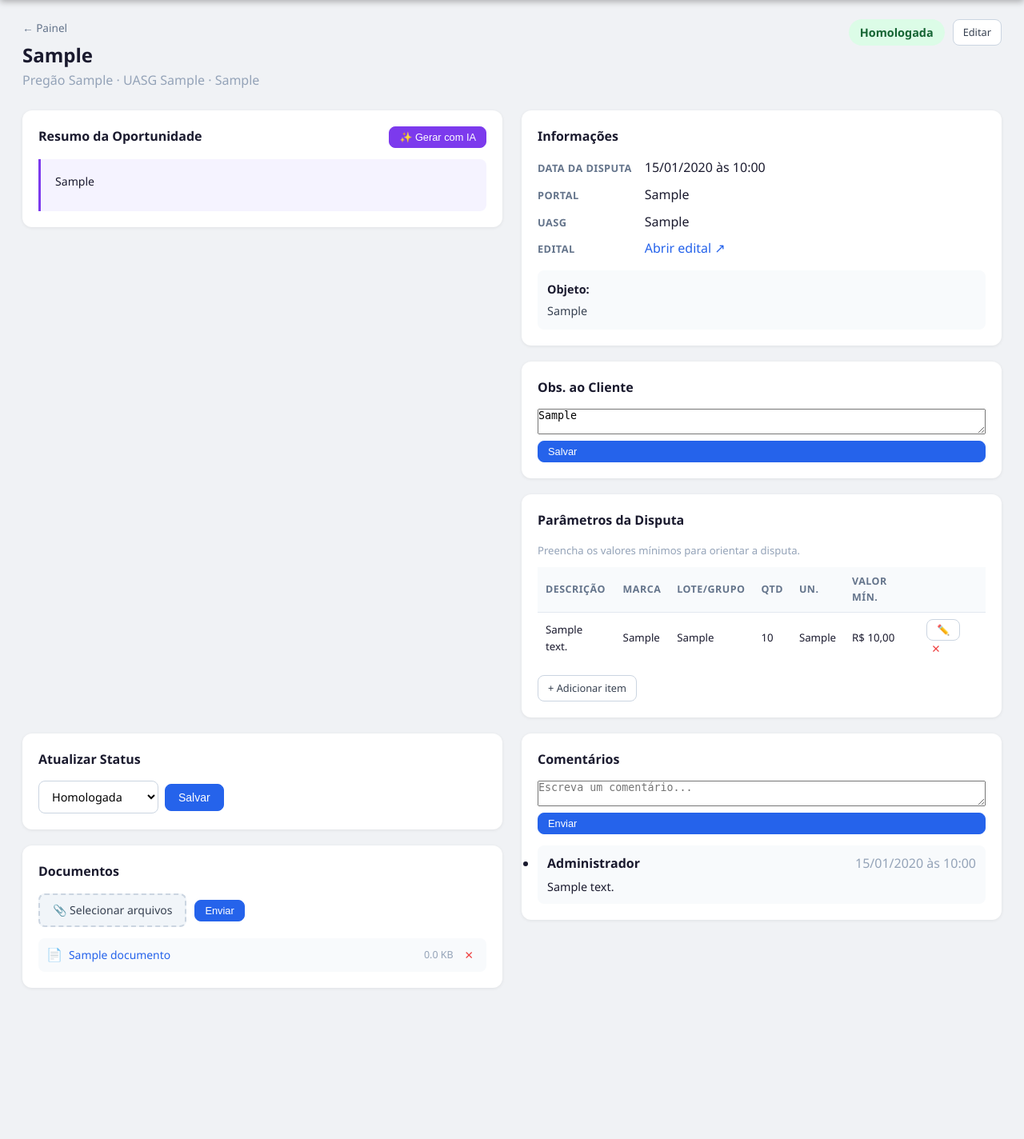
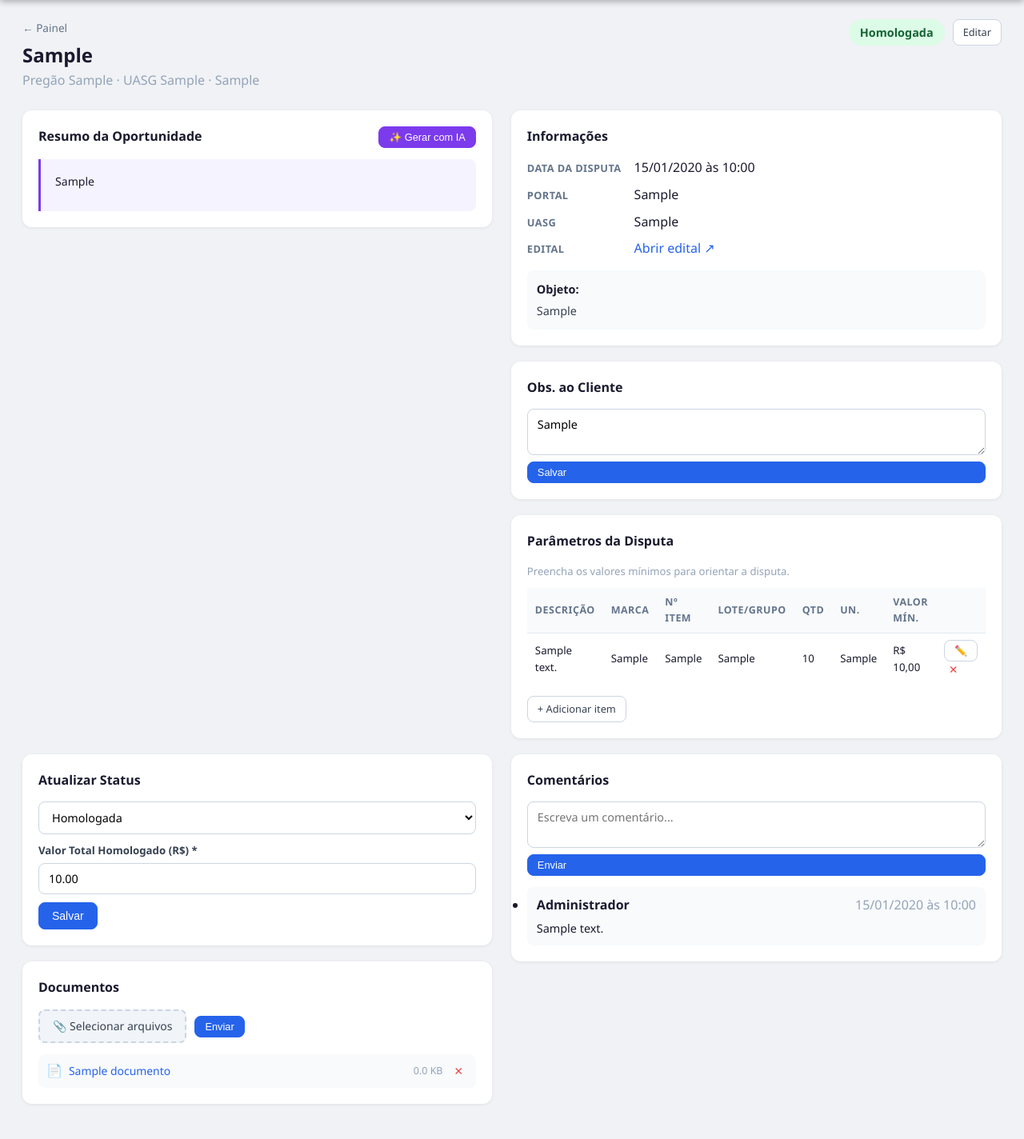
Before and after one commit to igorsantoscost-rgb/Software-de-Licita-es, a Flask app: page /licitacoes/1 in a window 1280 px wide. Shown: the part 56-1480 px from the top of the page at 80% size. Before the commit the page ends 1291 px from the top, so only its background shows below. Run offline with Flask 3, Linux system fonts and the light colour scheme; a user stored in the database is signed in; tables that the repository leaves empty hold one stand-in row (values such as "Sample post").

Commit message:
feat: status encerrada e valor homologado/motivo de encerramento; numero item e padronizacao de textareas

```diff
--- a/app/__init__.py
+++ b/app/__init__.py
@@ -101,6 +101,36 @@ def _migrar_coluna_tipo_documento():
                     "ALTER TABLE itens_licitacao ADD COLUMN marca VARCHAR(200)"
                 ))
                 conn.commit()
+
+            resultado4 = conn.execute(text("""
+                SELECT column_name FROM information_schema.columns
+                WHERE table_name = 'itens_licitacao' AND column_name = 'numero_item'
+            """))
+            if resultado4.first() is None:
+                conn.execute(text(
+                    "ALTER TABLE itens_licitacao ADD COLUMN numero_item VARCHAR(20)"
+                ))
+                conn.commit()
+
+            resultado5 = conn.execute(text("""
+                SELECT column_name FROM information_schema.columns
+                WHERE table_name = 'licitacoes' AND column_name = 'valor_homologado'
+            """))
+            if resultado5.first() is None:
+                conn.execute(text(
+                    "ALTER TABLE licitacoes ADD COLUMN valor_homologado NUMERIC(14,2)"
+                ))
+                conn.commit()
+
+            resultado6 = conn.execute(text("""
+                SELECT column_name FROM information_schema.columns
+                WHERE table_name = 'licitacoes' AND column_name = 'motivo_encerramento'
+            """))
+            if resultado6.first() is None:
+                conn.execute(text(
+                    "ALTER TABLE licitacoes ADD COLUMN motivo_encerramento VARCHAR(300)"
+                ))
+                conn.commit()
     except Exception:
         # Se for sqlite ou outro banco sem information_schema, ignora
         # (db.create_all() ja cobre o caso de banco novo/vazio).
--- a/app/models.py
+++ b/app/models.py
@@ -44,6 +44,7 @@ STATUS_CHOICES = [
     "homologada",
     "revogada",
     "cancelada",
+    "encerrada",
 ]
 
 PORTAL_CHOICES = [
@@ -69,6 +70,8 @@ class Licitacao(db.Model):
     objeto = db.Column(db.Text, nullable=True)
     link_edital = db.Column(db.String(500), nullable=True)
     obs_cliente = db.Column(db.Text, nullable=True)
+    valor_homologado = db.Column(db.Numeric(14, 2), nullable=True)
+    motivo_encerramento = db.Column(db.String(300), nullable=True)
     resumo_ia = db.Column(db.Text, nullable=True)
     criado_em = db.Column(db.DateTime, default=datetime.utcnow)
     atualizado_em = db.Column(db.DateTime, default=datetime.utcnow, onupdate=datetime.utcnow)
@@ -167,6 +170,7 @@ class ItemLicitacao(db.Model):
     __tablename__ = "itens_licitacao"
     id = db.Column(db.Integer, primary_key=True)
     licitacao_id = db.Column(db.Integer, db.ForeignKey("licitacoes.id"), nullable=False)
+    numero_item = db.Column(db.String(20), nullable=True)
     descricao = db.Column(db.String(500), nullable=False)
     marca = db.Column(db.String(200), nullable=True)
     lote_grupo = db.Column(db.String(100), nullable=True)
--- a/app/routes/licitacoes.py
+++ b/app/routes/licitacoes.py
@@ -160,10 +160,30 @@ def atualizar_status(id):
         abort(403)
     lic = Licitacao.query.get_or_404(id)
     novo = request.form.get("status")
-    if novo in STATUS_CHOICES:
-        lic.status = novo
-        db.session.commit()
-        flash(f"Status atualizado para '{novo}'.", "ok")
+    if novo not in STATUS_CHOICES:
+        return redirect(url_for("lic.detalhe", id=lic.id))
+
+    if novo == "homologada":
+        valor_str = request.form.get("valor_homologado", "").strip().replace(".", "").replace(",", ".")
+        if not valor_str:
+            flash("Para marcar como Homologada, informe o valor total homologado.", "erro")
+            return redirect(url_for("lic.detalhe", id=lic.id))
+        try:
+            lic.valor_homologado = float(valor_str)
+        except ValueError:
+            flash("Valor homologado inválido.", "erro")
+            return redirect(url_for("lic.detalhe", id=lic.id))
+
+    elif novo == "encerrada":
+        motivo = request.form.get("motivo_encerramento", "").strip()
+        if not motivo:
+            flash("Para marcar como Encerrada, informe o motivo (ex: 2º colocado).", "erro")
+            return redirect(url_for("lic.detalhe", id=lic.id))
+        lic.motivo_encerramento = motivo
+
+    lic.status = novo
+    db.session.commit()
+    flash(f"Status atualizado para '{novo}'.", "ok")
     return redirect(url_for("lic.detalhe", id=lic.id))
 
 
@@ -262,6 +282,7 @@ def adicionar_item(id):
         pass
     item = ItemLicitacao(
         licitacao_id=id,
+        numero_item=request.form.get("numero_item", "").strip(),
         descricao=descricao,
         marca=request.form.get("marca", "").strip(),
         lote_grupo=request.form.get("lote_grupo", "").strip(),
@@ -282,6 +303,7 @@ def editar_item(item_id):
     lic = Licitacao.query.get_or_404(item.licitacao_id)
     if not _pode_ver(lic):
         abort(403)
+    item.numero_item = request.form.get("numero_item", "").strip()
     item.descricao = request.form.get("descricao", item.descricao).strip()
     item.marca = request.form.get("marca", "").strip()
     item.lote_grupo = request.form.get("lote_grupo", "").strip()
--- a/app/static/css/style.css
+++ b/app/static/css/style.css
@@ -165,6 +165,7 @@ a:hover { text-decoration: underline; }
 .status-homologada { background: #dcfce7; color: #166534; }
 .status-revogada { background: #fee2e2; color: #991b1b; }
 .status-cancelada { background: #f1f5f9; color: #475569; }
+.status-encerrada { background: #f3e8ff; color: #6b21a8; }
 
 /* ── Tabela ── */
 .tabela-wrap { overflow-x: auto; border-radius: 12px; box-shadow: 0 1px 4px rgba(0,0,0,.08); }
@@ -243,6 +244,20 @@ a:hover { text-decoration: underline; }
 .campo textarea { resize: vertical; }
 .campo-row { display: grid; grid-template-columns: repeat(auto-fit, minmax(140px, 1fr)); gap: 0 16px; }
 .form-inline { display: inline-flex; align-items: center; gap: 8px; }
+.form-status { display: flex; flex-direction: column; gap: 10px; align-items: flex-start; }
+.form-status .select { width: 100%; }
+.campo-condicional { width: 100%; margin-bottom: 0; }
+
+.valor-destaque-homologado {
+  color: #166534;
+  font-weight: 700;
+  font-size: .92rem;
+}
+.motivo-encerramento-info {
+  color: #6b21a8;
+  font-size: .85rem;
+  font-style: italic;
+}
 .form-btns { display: flex; gap: 10px; justify-content: flex-end; margin-top: 8px; }
 .form-item { margin-top: 12px; padding-top: 12px; border-top: 1px solid #f1f5f9; }
 
@@ -548,11 +563,41 @@ small { font-size: .8rem; }
 
 /* ── Obs. ao Cliente ── */
 .form-obs-cliente { display: flex; flex-direction: column; gap: 8px; }
-.form-obs-cliente textarea { width: 100%; resize: vertical; }
+.form-obs-cliente textarea {
+  width: 100%;
+  resize: vertical;
+  padding: 9px 12px;
+  border: 1px solid #cbd5e1;
+  border-radius: 8px;
+  font-size: .9rem;
+  font-family: inherit;
+  background: #fff;
+  transition: border .15s;
+}
+.form-obs-cliente textarea:focus {
+  outline: none;
+  border-color: #2563eb;
+  box-shadow: 0 0 0 3px rgba(37,99,235,.1);
+}
 
 /* ── Comentários ── */
 .form-comentario { display: flex; flex-direction: column; gap: 8px; margin-bottom: 14px; }
-.form-comentario textarea { width: 100%; resize: vertical; }
+.form-comentario textarea {
+  width: 100%;
+  resize: vertical;
+  padding: 9px 12px;
+  border: 1px solid #cbd5e1;
+  border-radius: 8px;
+  font-size: .9rem;
+  font-family: inherit;
+  background: #fff;
+  transition: border .15s;
+}
+.form-comentario textarea:focus {
+  outline: none;
+  border-color: #2563eb;
+  box-shadow: 0 0 0 3px rgba(37,99,235,.1);
+}
 .comentario-lista { display: flex; flex-direction: column; gap: 12px; }
 .comentario-item {
   background: #f8fafc;
--- a/app/static/js/app.js
+++ b/app/static/js/app.js
@@ -5,6 +5,7 @@ document.querySelectorAll('.btn-editar-item').forEach(btn => {
     document.getElementById('edit-id').value = id;
     document.getElementById('edit-descricao').value = btn.dataset.descricao;
     document.getElementById('edit-marca').value = btn.dataset.marca;
+    document.getElementById('edit-numero-item').value = btn.dataset.numeroItem;
     document.getElementById('edit-lote').value = btn.dataset.lote;
     document.getElementById('edit-qtd').value = btn.dataset.qtd;
     document.getElementById('edit-un').value = btn.dataset.un;
@@ -38,3 +39,24 @@ if (inputFile) {
     if (n > 0) label.textContent = `${n} arquivo(s) selecionado(s)`;
   });
 }
+
+// Mostrar campo de valor homologado ou motivo de encerramento conforme o status escolhido
+const selectStatus = document.getElementById('select-status');
+const campoValorHomologado = document.getElementById('campo-valor-homologado');
+const campoMotivoEncerramento = document.getElementById('campo-motivo-encerramento');
+
+function atualizarCamposCondicionaisStatus() {
+  if (!selectStatus) return;
+  const valor = selectStatus.value;
+  if (campoValorHomologado) {
+    campoValorHomologado.style.display = (valor === 'homologada') ? 'flex' : 'none';
+  }
+  if (campoMotivoEncerramento) {
+    campoMotivoEncerramento.style.display = (valor === 'encerrada') ? 'flex' : 'none';
+  }
+}
+
+if (selectStatus) {
+  selectStatus.addEventListener('change', atualizarCamposCondicionaisStatus);
+  atualizarCamposCondicionaisStatus(); // estado inicial, ao carregar a pagina
+}
--- a/app/templates/detalhe_licitacao.html
+++ b/app/templates/detalhe_licitacao.html
@@ -92,6 +92,7 @@
           <tr>
             <th>Descrição</th>
             <th>Marca</th>
+            <th>Nº Item</th>
             <th>Lote/Grupo</th>
             <th>Qtd</th>
             <th>Un.</th>
@@ -104,6 +105,7 @@
           <tr>
             <td>{{ item.descricao }}</td>
             <td>{{ item.marca or '—' }}</td>
+            <td>{{ item.numero_item or '—' }}</td>
             <td>{{ item.lote_grupo or '—' }}</td>
             <td>{{ item.quantidade or '—' }}</td>
             <td>{{ item.unidade or '—' }}</td>
@@ -116,6 +118,7 @@
               <button class="btn-editar-item btn btn-sm" data-id="{{ item.id }}"
                 data-descricao="{{ item.descricao }}"
                 data-marca="{{ item.marca or '' }}"
+                data-numero-item="{{ item.numero_item or '' }}"
                 data-lote="{{ item.lote_grupo or '' }}"
                 data-qtd="{{ item.quantidade or '' }}"
                 data-un="{{ item.unidade or '' }}"
@@ -142,6 +145,10 @@
             <div class="campo">
               <label>Marca</label>
               <input type="text" name="marca" placeholder="Ex: Chamex">
+            </div>
+            <div class="campo">
+              <label>Nº Item</label>
+              <input type="text" name="numero_item" placeholder="Ex: 1">
             </div>
             <div class="campo">
               <label>Lote/Grupo</label>
@@ -176,12 +183,25 @@
     {% if current_user.is_assessor() %}
     <div class="card">
       <h3>Atualizar Status</h3>
-      <form method="POST" action="{{ url_for('lic.atualizar_status', id=lic.id) }}" class="form-inline">
-        <select name="status" class="select">
+      <form method="POST" action="{{ url_for('lic.atualizar_status', id=lic.id) }}" id="form-status" class="form-status">
+        <select name="status" id="select-status" class="select">
           {% for s in status_choices %}
           <option value="{{ s }}" {% if lic.status == s %}selected{% endif %}>{{ s|title }}</option>
           {% endfor %}
         </select>
+
+        <div class="campo campo-condicional" id="campo-valor-homologado" style="display: none;">
+          <label>Valor Total Homologado (R$) *</label>
+          <input type="text" name="valor_homologado" placeholder="0,00"
+                 value="{{ lic.valor_homologado or '' }}">
+        </div>
+
+        <div class="campo campo-condicional" id="campo-motivo-encerramento" style="display: none;">
+          <label>Motivo do Encerramento *</label>
+          <input type="text" name="motivo_encerramento" placeholder="Ex: 2º colocado"
+                 value="{{ lic.motivo_encerramento or '' }}">
+        </div>
+
         <button type="submit" class="btn btn-primary">Salvar</button>
       </form>
     </div>
@@ -272,6 +292,10 @@
           <input type="text" name="marca" id="edit-marca">
         </div>
         <div class="campo">
+          <label>Nº Item</label>
+          <input type="text" name="numero_item" id="edit-numero-item">
+        </div>
+        <div class="campo">
           <label>Lote/Grupo</label>
           <input type="text" name="lote_grupo" id="edit-lote">
         </div>
```
Also changed, not shown: app/templates/painel.html (+8 -1 lines).
